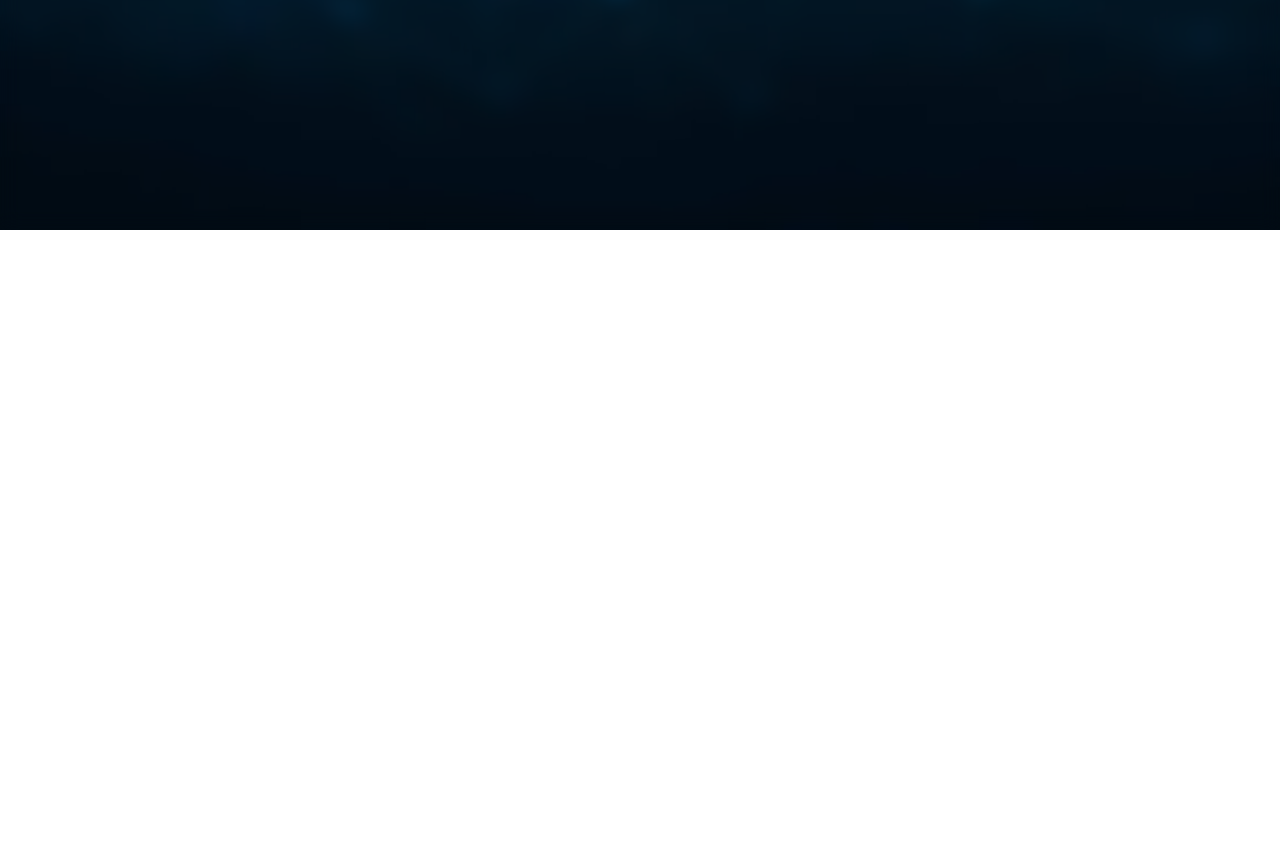
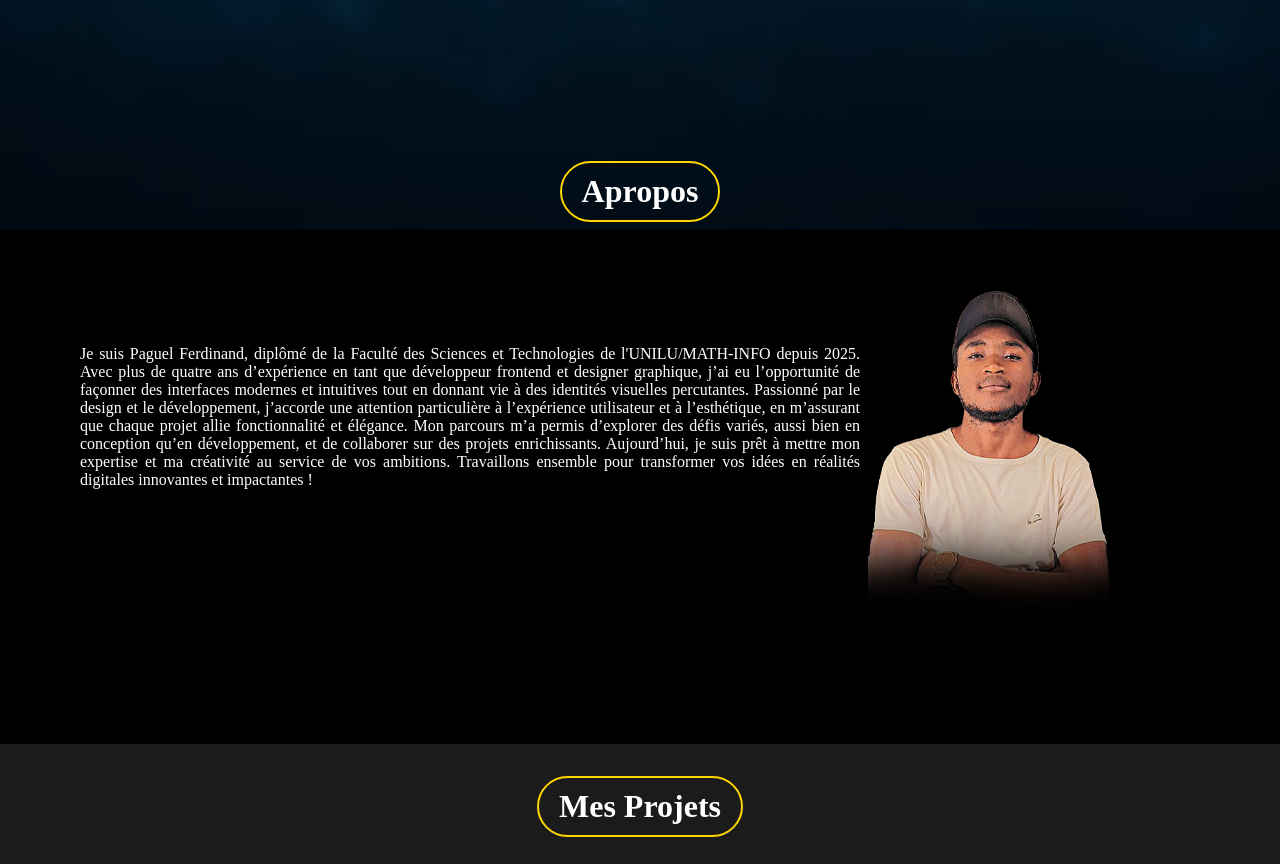
Before and after one commit to Paguel/Site, a plain HTML site: page index.html in a window 1280 px wide. Shown: the part 575-1439 px from the top of the page. Before the commit the page ends 805 px from the top, so only its background shows below. Drawn offline with Linux system fonts and the light colour scheme.

Commit message:
mon quatrieme push

```diff
--- a/index.html
+++ b/index.html
@@ -16,7 +16,7 @@
             <nav class="navbars">
                 <a href="#Accuiel">Accuiel</a>
                 <a href="#about">Apropos</a>
-                <a href="#projects">Projets</a>
+                <a href="#projets">Projets</a>
                 <a href="#contact">Contact</a>
             </nav>
         </div>
@@ -25,12 +25,26 @@
     <section id="home">
         <h1>Salut !! <br> Moi c'est <br><span>Paguel Ferdinand</span></h1>
         <div class="image">
-            <img src="moi sans font.png" alt="image">
+            <img src="moi sans font portofolio.png" alt="image">
         </div>
     </section>
 
     <section id="about">
-        <h1></h1>
+        <h1>Apropos</h1>
+        <div class="content">
+            <p> Je suis Paguel Ferdinand, diplômé de la Faculté des Sciences et Technologies de l'UNILU/MATH-INFO depuis 2025.
+                Avec plus de quatre ans d’expérience en tant que développeur frontend et designer graphique, j’ai eu l’opportunité de façonner des interfaces modernes et intuitives tout en donnant vie à des identités visuelles percutantes.
+                Passionné par le design et le développement, j’accorde une attention particulière à l’expérience utilisateur et à l’esthétique, en m’assurant que chaque projet allie fonctionnalité et élégance.
+                Mon parcours m’a permis d’explorer des défis variés, aussi bien en conception qu’en développement, et de collaborer sur des projets enrichissants.
+                Aujourd’hui, je suis prêt à mettre mon expertise et ma créativité au service de vos ambitions.
+                Travaillons ensemble pour transformer vos idées en réalités digitales innovantes et impactantes !
+            </p>
+            <img src="moi sans font portofolio.png" alt="image">
+        </div>
+    </section>
+
+    <section id="projets">
+        <h1>Mes Projets</h1>
     </section>
 
 </body>
--- a/style.css
+++ b/style.css
@@ -20,7 +20,7 @@ header .container .navbars a:hover{
     color: aquamarine;
 }
 body{
-    font-family: Arial, Helvetica, sans-serif;
+    font-family: 'montserrat';
     background-image: url("images - 2024-08-10T000604.229.jpeg");
     background-repeat: no-repeat;
     background-size: cover; /* L'image couvre toute la page */
@@ -29,6 +29,7 @@ body{
     height: 100vh;
     margin: 0; /* Supprime les marges par défaut */
     z-index: -1; /* Place l'image derrière le contenu */
+    background-color: black;
 }
 header .container .logo{
     color: rgb(255, 255, 255);
@@ -56,3 +57,64 @@ header .container .logo{
 .image img{
     height: 35rem;
 }
+#about{
+    text-align: center;
+    justify-content: center;
+    align-items: center;
+    margin-top: 2rem;
+}
+#about h1{
+    display: inline-block; /* Pour que la bordure s’adapte au texte */
+    margin-top: 2rem;
+    color: rgb(255, 255, 255);
+    font-size: 2rem;
+    border-radius: 100px;
+    border: 2px solid gold; /* Bordure blanche de 2px */
+    padding: 10px 20px; /* Espace à l'intérieur de la bordure */
+}
+.content{
+    display: flex;
+    justify-content: space-between;
+}
+.content p{
+    text-align: justify;
+    margin-left: 5rem;
+    margin-top: 6rem;
+    color: white;
+}
+.content img{
+    margin-right: 10rem;
+}
+#projets{
+    text-align: center;
+    justify-content: center;
+    align-items: center;
+    margin-top: 2rem;
+    background-color: rgb(27, 27, 27);
+}
+#projets h1{
+    display: inline-block; /* Pour que la bordure s’adapte au texte */
+    margin-top: 2rem;
+    color: rgb(255, 255, 255);
+    font-size: 2rem;
+    border-radius: 100px;
+    border: 2px solid gold; /* Bordure blanche de 2px */
+    padding: 10px 20px; /* Espace à l'intérieur de la bordure */
+}
+@media screen and (max-width: 780px) {
+    header .container{
+        display: block;
+    }
+    header .container .navbars{
+        background-color: rgb(1, 66, 45);
+    }
+    header .container .navbars a{
+        display: block;
+        padding: 10px;
+        margin-left: 1rem;
+    }
+    #home{
+        display: block;
+        margin-top: 15px;
+    }
+}
```
Also changed, not shown: moi sans font portofolio.png (added), moi sans font.png (deleted).
